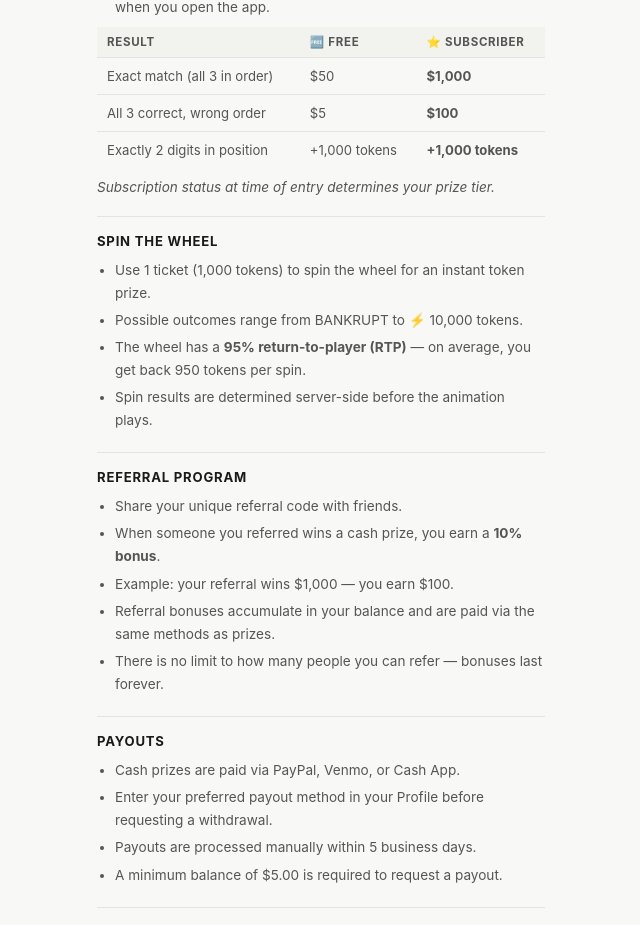
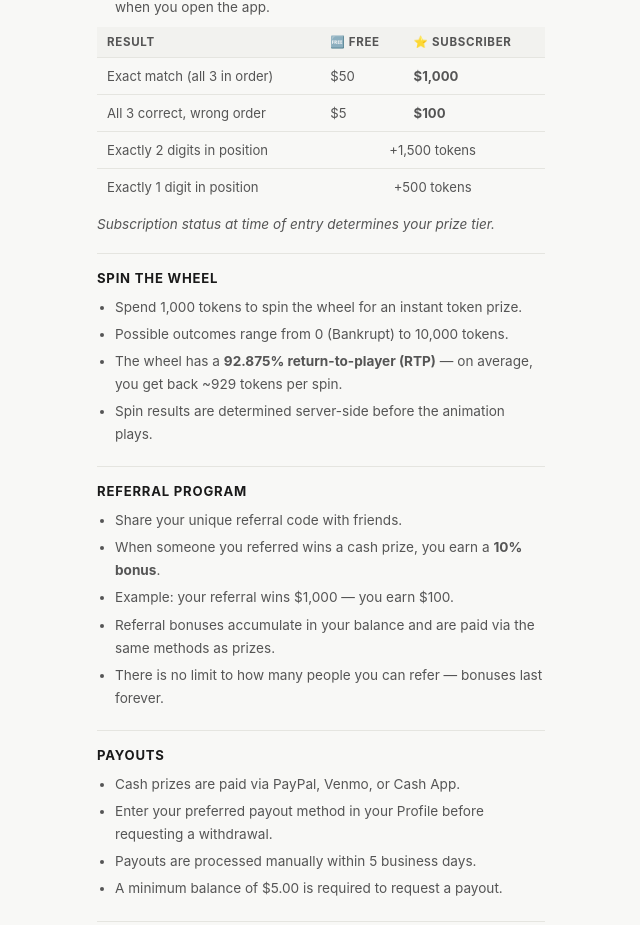
Before and after one commit to salumastake-code/numble-react, a React (Vite) app: page /rules in a window 1280 px wide. Shown: the part 1172-2097 px from the top of the page, without its empty margins (319-959 px from the left). Built offline with nearby package versions, Linux system fonts and the light colour scheme; no server answers; sample sign-in values are in the browser's storage.

Commit message:
fix: update Terms and Rules to reflect current economy (1,500/4,500 tokens, 92.875% RTP, correct prize table with 1/2-in-position tiers)

```diff
--- a/src/pages/Rules.jsx
+++ b/src/pages/Rules.jsx
@@ -81,7 +81,8 @@ export default function Rules() {
             <tbody>
               <tr><td>Exact match (all 3 in order)</td><td>$50</td><td className="gold-cell">$1,000</td></tr>
               <tr><td>All 3 correct, wrong order</td><td>$5</td><td className="gold-cell">$100</td></tr>
-              <tr><td>Exactly 2 digits in position</td><td>+1,000 tokens</td><td className="gold-cell">+1,000 tokens</td></tr>
+              <tr><td>Exactly 2 digits in position</td><td colSpan="2" style={{textAlign:'center'}}>+1,500 tokens</td></tr>
+              <tr><td>Exactly 1 digit in position</td><td colSpan="2" style={{textAlign:'center'}}>+500 tokens</td></tr>
             </tbody>
           </table>
           <p className="rules-note">Subscription status at time of entry determines your prize tier.</p>
@@ -89,9 +90,9 @@ export default function Rules() {
 
         <Section title="Spin the Wheel">
           <ul>
-            <li>Use 1 ticket (1,000 tokens) to spin the wheel for an instant token prize.</li>
-            <li>Possible outcomes range from BANKRUPT to ⚡ 10,000 tokens.</li>
-            <li>The wheel has a <strong>95% return-to-player (RTP)</strong> — on average, you get back 950 tokens per spin.</li>
+            <li>Spend 1,000 tokens to spin the wheel for an instant token prize.</li>
+            <li>Possible outcomes range from 0 (Bankrupt) to 10,000 tokens.</li>
+            <li>The wheel has a <strong>92.875% return-to-player (RTP)</strong> — on average, you get back ~929 tokens per spin.</li>
             <li>Spin results are determined server-side before the animation plays.</li>
           </ul>
         </Section>
--- a/src/pages/Terms.jsx
+++ b/src/pages/Terms.jsx
@@ -14,7 +14,7 @@ export default function Terms() {
       </ul>
 
       <h2 style={{ fontSize: '1.2rem', marginTop: '2rem' }}>No Purchase Necessary</h2>
-      <p>No purchase is necessary to enter or win. Every registered user receives 1 free ticket and 500 tokens per month at no cost. A subscription ($12.99/month) provides 4 tickets and 1,500 tokens per month, plus access to higher prize tiers. Token packs (4,000 tokens for $9.99) may also be purchased separately. 1 ticket = 1,000 tokens.</p>
+      <p>No purchase is necessary to enter or win. Every registered user receives 1,500 tokens per month at no cost. A subscription ($12.99/month) provides 4,500 tokens per month, plus access to the subscriber prize tier. Token packs (4,000 tokens for $9.99) may also be purchased separately. 1,000 tokens = 1 ticket = 1 draw entry.</p>
 
       <h2 style={{ fontSize: '1.2rem', marginTop: '2rem' }}>How It Works</h2>
       <ul>
@@ -22,7 +22,7 @@ export default function Terms() {
         <li>Use a ticket to enter your chosen number. Each ticket = one entry.</li>
         <li>Prizes are fixed — exact match wins $50 (free) or $1,000 (subscriber). All 3 digits correct, wrong order wins $5 (free) or $100 (subscriber).</li>
         <li>Prizes are paid out via PayPal, Venmo, or Cash App within 5 business days.</li>
-        <li>Use the Spin Wheel feature to spend tickets for instant token prizes (95% RTP).</li>
+        <li>Use the Spin Wheel feature to spend 1,000 tokens for instant token prizes (92.875% RTP).</li>
         <li>Tokens can be exchanged for tickets at any time — 1,000 tokens = 1 ticket.</li>
       </ul>
 
```
